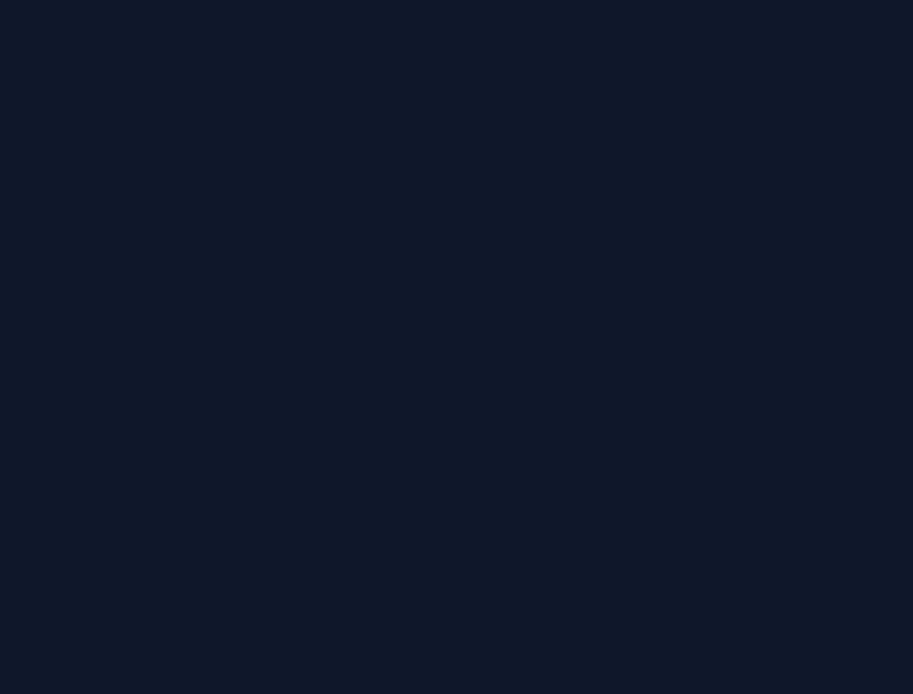
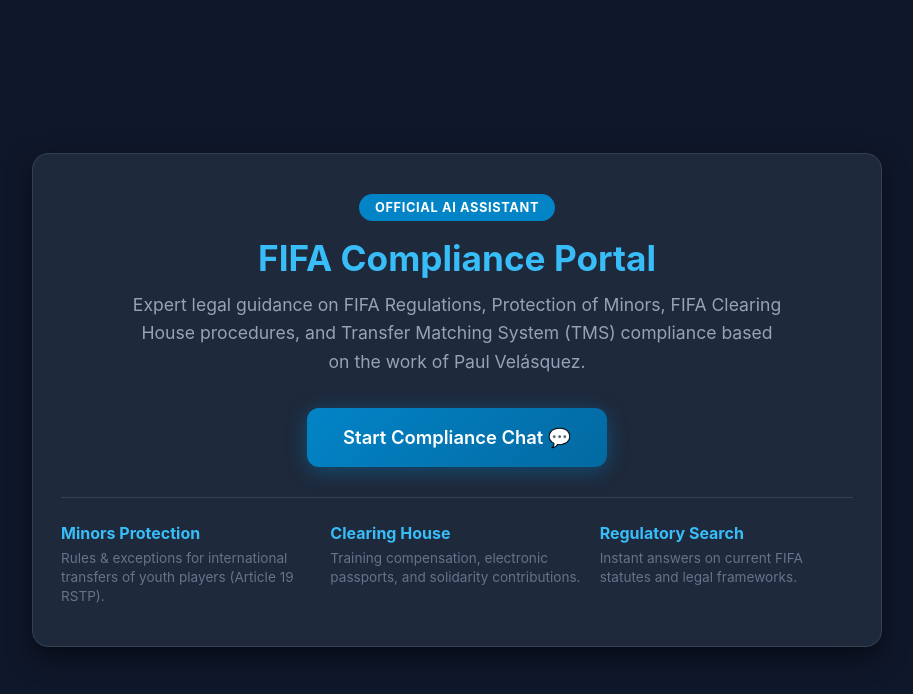
Before and after one commit to basepaul78-spec/FIFA---Compliance, a plain HTML site: page index.html in a window 1280 px wide. Shown: the whole page, without its empty margins (183-1096 px from the left). Drawn offline with Linux system fonts and the light colour scheme.

Commit message:
Update index.html

```diff
--- a/index.html
+++ b/index.html
@@ -19,14 +19,109 @@
             align-items: center;
             justify-content: center;
             min-height: 100vh;
-            padding: 16px;
+            padding: 20px;
         }
         .card {
             width: 100%;
-            max-width: 800px;
+            max-width: 850px;
             background-color: #1e293b;
             border: 1px solid #334155;
             border-radius: 16px;
-            padding: 32px 24px;
+            padding: 40px 28px;
             box-shadow: 0 10px 25px rgba(0,0,0,0.5);
             text-align: center;
+        }
+        .badge {
+            display: inline-block;
+            background-color: #0284c7;
+            color: #ffffff;
+            padding: 6px 16px;
+            border-radius: 20px;
+            font-size: 0.8rem;
+            font-weight: 700;
+            text-transform: uppercase;
+            margin-bottom: 16px;
+            letter-spacing: 0.05em;
+        }
+        h1 {
+            font-size: 2.2rem;
+            color: #38bdf8;
+            margin-bottom: 12px;
+        }
+        p {
+            font-size: 1.1rem;
+            color: #94a3b8;
+            margin-bottom: 32px;
+            line-height: 1.6;
+            max-width: 650px;
+            margin-left: auto;
+            margin-right: auto;
+        }
+        .btn-chat {
+            display: inline-block;
+            background: linear-gradient(135deg, #0284c7, #0369a1);
+            color: #ffffff;
+            text-decoration: none;
+            font-weight: 600;
+            font-size: 1.15rem;
+            padding: 18px 36px;
+            border-radius: 12px;
+            box-shadow: 0 4px 20px rgba(2, 132, 199, 0.4);
+            transition: all 0.2s ease;
+            margin-bottom: 30px;
+        }
+        .btn-chat:hover {
+            background: linear-gradient(135deg, #0369a1, #075985);
+            transform: translateY(-2px);
+        }
+        .features {
+            display: grid;
+            grid-template-columns: repeat(auto-fit, minmax(220px, 1fr));
+            gap: 16px;
+            text-align: left;
+            border-top: 1px solid #334155;
+            padding-top: 25px;
+        }
+        .feature-item h3 {
+            font-size: 1rem;
+            color: #38bdf8;
+            margin-bottom: 6px;
+        }
+        .feature-item p {
+            font-size: 0.85rem;
+            margin-bottom: 0;
+            color: #64748b;
+            line-height: 1.4;
+        }
+    </style>
+</head>
+<body>
+
+    <div class="card">
+        <span class="badge">Official AI Assistant</span>
+        <h1>FIFA Compliance Portal</h1>
+        <p>Expert legal guidance on FIFA Regulations, Protection of Minors, FIFA Clearing House procedures, and Transfer Matching System (TMS) compliance based on the work of Paul Velásquez.</p>
+
+        <!-- Enlace directo oficial al chat limpio del bot -->
+        <a href="https://www.coze.com/chat/7663564679269203973" target="_blank" class="btn-chat">
+            Start Compliance Chat 💬
+        </a>
+
+        <div class="features">
+            <div class="feature-item">
+                <h3>Minors Protection</h3>
+                <p>Rules & exceptions for international transfers of youth players (Article 19 RSTP).</p>
+            </div>
+            <div class="feature-item">
+                <h3>Clearing House</h3>
+                <p>Training compensation, electronic passports, and solidarity contributions.</p>
+            </div>
+            <div class="feature-item">
+                <h3>Regulatory Search</h3>
+                <p>Instant answers on current FIFA statutes and legal frameworks.</p>
+            </div>
+        </div>
+    </div>
+
+</body>
+</html>
```
